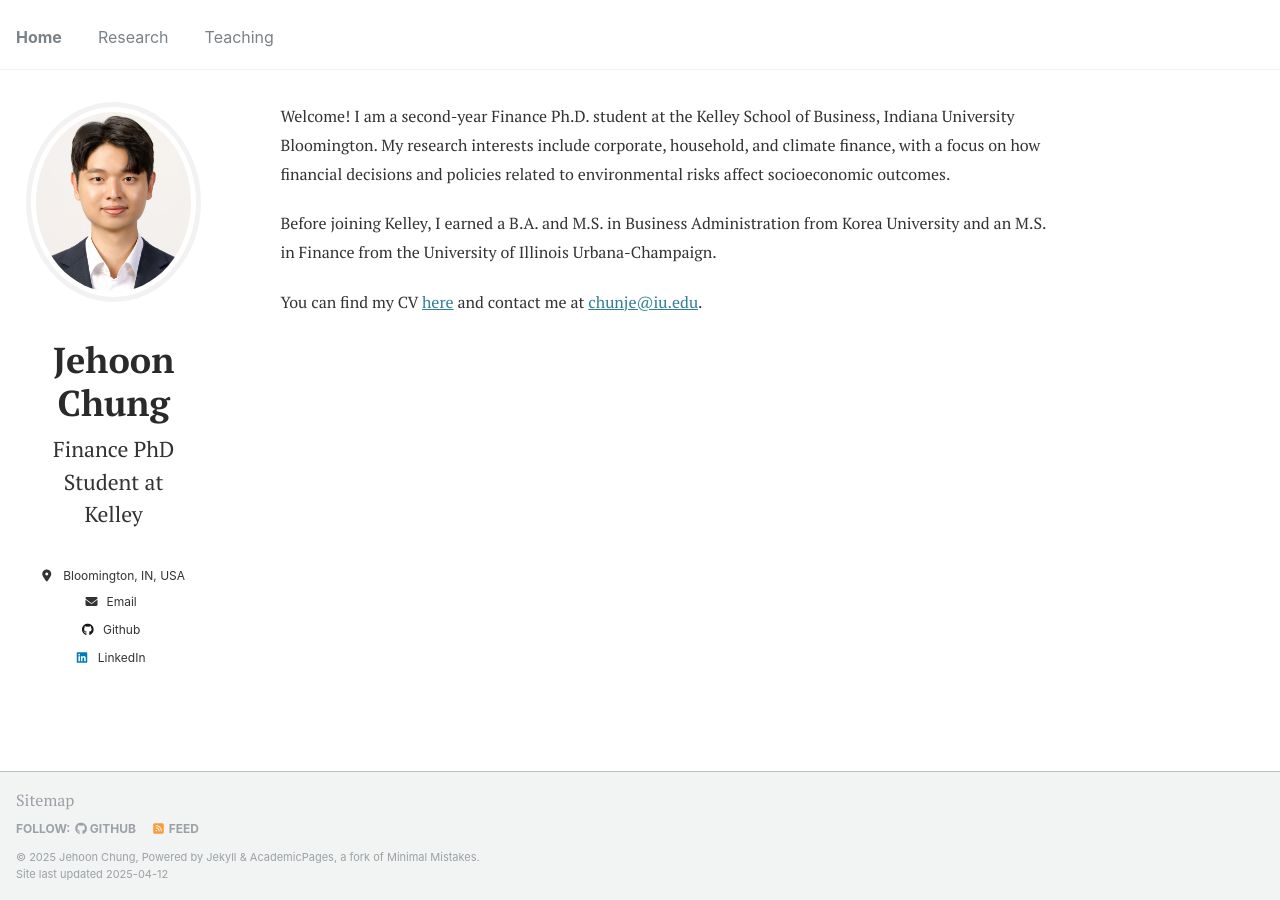
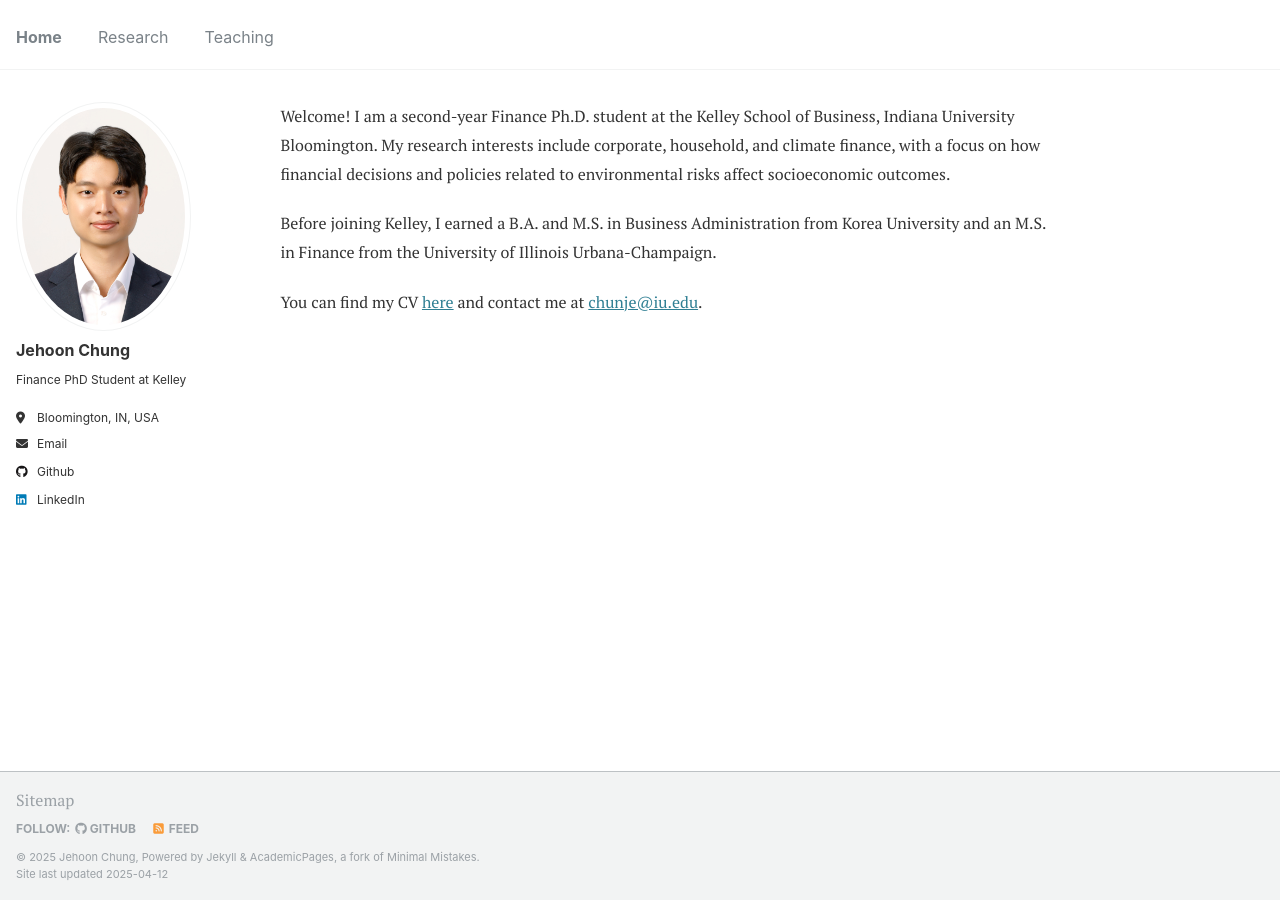
Before and after one commit to JehoonChung/jehoonchung.github.io, a Jekyll site: the page built from _pages/about.md, in a window 1280 px wide. Built offline with Jekyll 4.4.1, drawn with Linux system fonts in a browser that asks for light colours.

Commit message:
Update _custom.scss

```diff
--- a/_sass/_custom.scss
+++ b/_sass/_custom.scss
@@ -2,68 +2,7 @@
    Author Profile Layout Fixes (Left-Adjusted Photo)
    ========================================================================== */
 
-/* Reset default author styles */
-.author {
-  display: block !important;
-  text-align: center;
-  position: relative; /* Added for potential fine-tuning */
-}
 
-/* Avatar styling - adjusted left */
-.author__avatar {
-  display: block !important;
-  margin: 0 auto 2rem !important;
-  float: none !important;
-  text-align: center;
-
-  img {
-    width: 200px !important;
-    height: 200px !important;
-    border-radius: 50%;
-    object-fit: cover;
-    border: 5px solid #f2f2f2;
-    display: block;
-    margin: 0 auto;
-  }
-}
-
-/* Rest of your perfect styling remains unchanged */
-.author__content {
-  display: block !important;
-  width: 100% !important;
-  float: none !important;
-  margin-top: 1.5rem;
-  text-align: center;
-
-  .author__name {
-    font-family: 'PT Serif', serif !important;
-    font-weight: 700 !important;
-    font-size: 2rem !important;
-    margin-bottom: 0.5rem !important;
-    color: #2a2a2a;
-    line-height: 1.2;
-  }
-
-  .author__bio {
-    font-family: 'PT Serif', serif !important;
-    font-size: 1.2rem !important;
-    line-height: 1.5;
-    margin: 0 auto 2rem !important;
-    max-width: 80%;
-  }
-}
-
-.author__urls-wrapper {
-  text-align: center !important;
-
-  .btn--inverse {
-    display: none !important;
-  }
-
-  .social-icons {
-    justify-content: center !important;
-  }
-}
 
 /* ==========================================================================
    Perfect Mobile Author Centering
```
